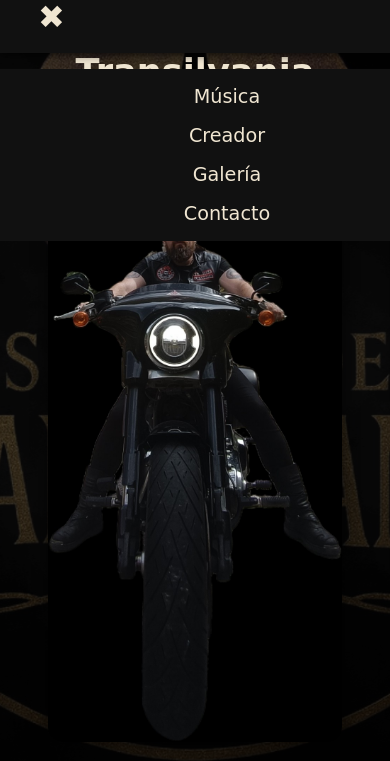
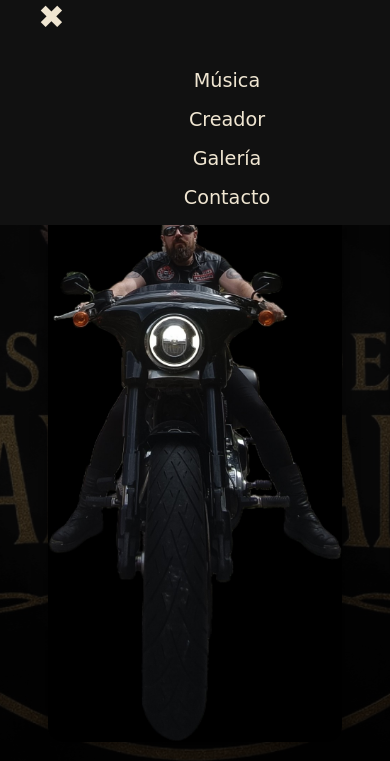
Before and after one commit to flamax75/suenodetransilvania, a plain HTML site: page index.html in a window 390 px wide. Both pictures are taken after a click on the button 52 px from the left and 100 px from the top of the page. Shown: the part 83-844 px from the top of the page. Drawn offline with Linux system fonts and the light colour scheme; a web font is replaced by a local one.

Commit message:
ajuste menu

```diff
--- a/index.html
+++ b/index.html
@@ -11,6 +11,35 @@
 
   <link rel="stylesheet" href="style.css" />
   <link href="https://fonts.googleapis.com/css2?family=UnifrakturCook:wght@700&display=swap" rel="stylesheet">
+  <style>
+    /* Ajuste para que el menú se centre y no se desborde en pantallas pequeñas */
+    nav {
+      width: 100%;
+    }
+
+    nav ul {
+      display: flex;
+      flex-wrap: wrap;
+      justify-content: center;
+      padding: 0;
+      margin: 0;
+    }
+
+    nav li {
+      margin: 0 0.5rem;
+    }
+
+    nav a {
+      font-size: 1rem;
+    }
+
+    @media screen and (max-width: 768px) {
+      nav ul {
+        flex-direction: column;
+        align-items: center;
+      }
+    }
+  </style>
 </head>
 <body>
   <div class="overlay"></div>
```
